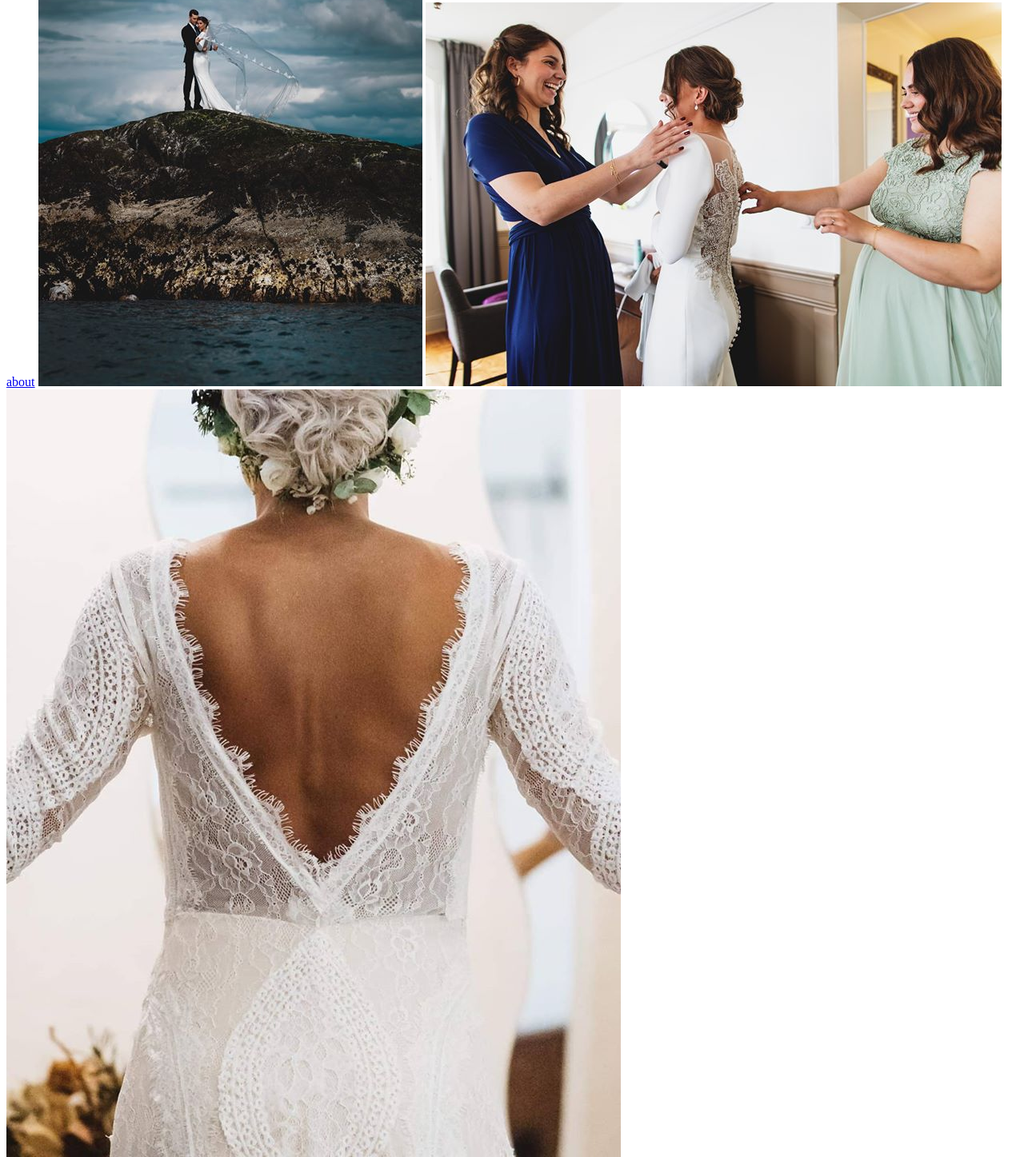
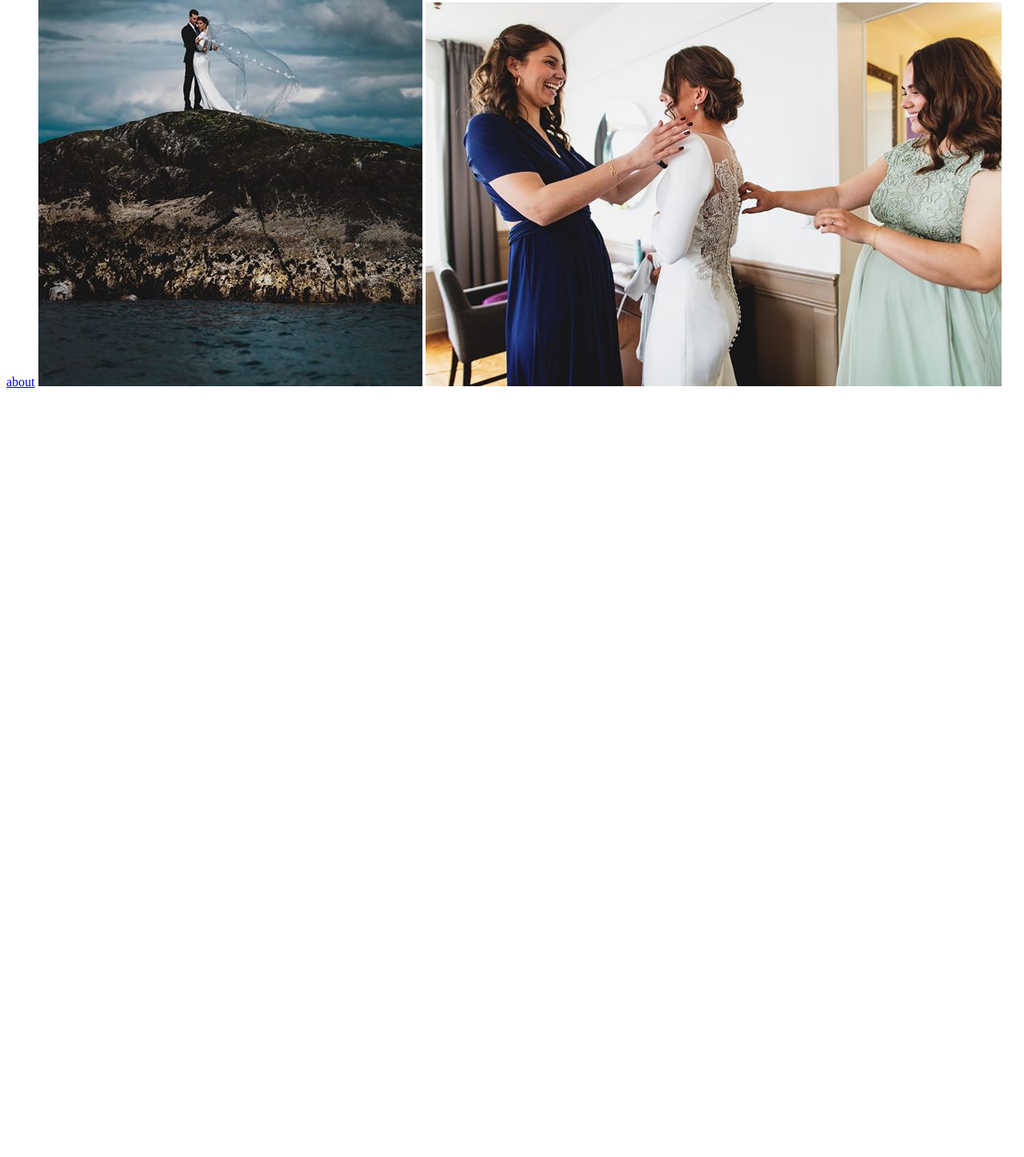
Before and after one commit to BergitTveit/Lesson, a plain HTML site: page index.html in a window 1280 px wide. Shown: the part 437-1884 px from the top of the page at 80% size. After the commit the page ends 932 px from the top, so only its background shows below. Drawn offline with Linux system fonts and the light colour scheme.

Commit message:
remove ida from page

```diff
--- a/index.html
+++ b/index.html
@@ -22,7 +22,6 @@
       <a href="about.html">about</a>
       <img src="images/LINN 1.jpg" alt="seabride" />
       <img src="Images/LINN 6.jpg" alt="group" />
-      <img src="Images/IDA3.jpg" alt="IDA3" />
     </main>
   </body>
 </html>
```
